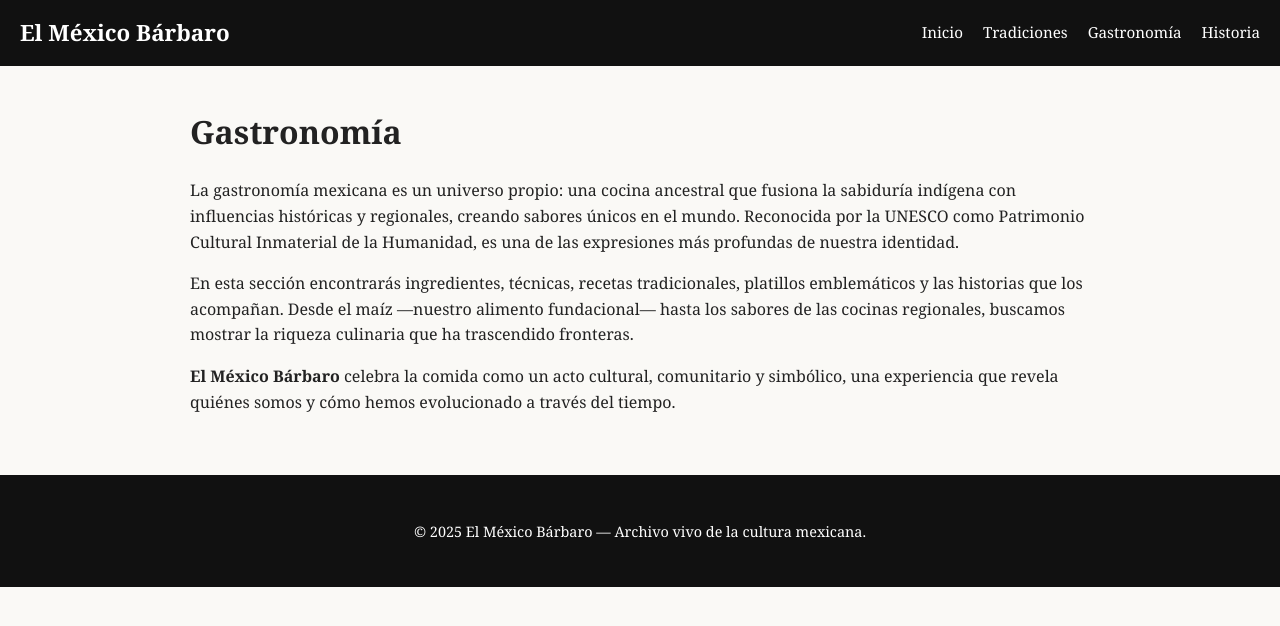
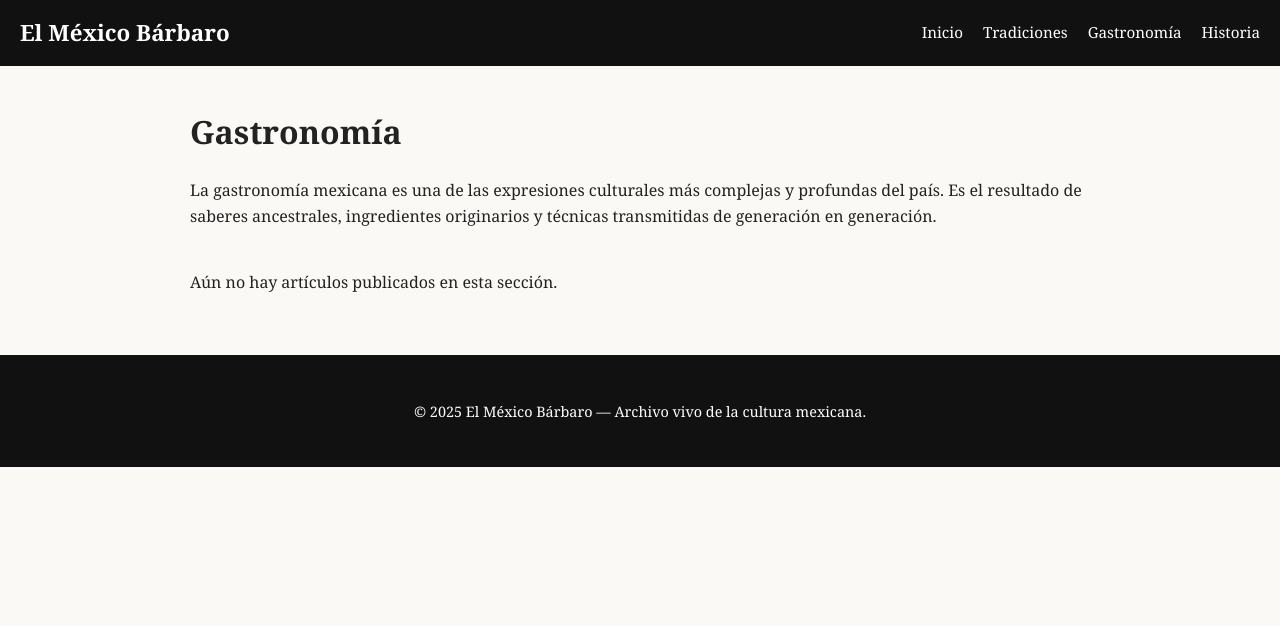
Before and after one commit to elbracamonte/elbracamonte.github.io, a Jekyll site: the page built from gastronomia/index.html, in a window 1280 px wide. Shown: the top 626 px of the page. Built offline with Jekyll 4.4.1, drawn with Linux system fonts in a browser that asks for light colours.

Commit message:
Update index.html

```diff
--- a/gastronomia/index.html
+++ b/gastronomia/index.html
@@ -6,19 +6,25 @@ title: Gastronomía
 <h1>Gastronomía</h1>
 
 <p>
-La gastronomía mexicana es un universo propio: una cocina ancestral que fusiona la
-sabiduría indígena con influencias históricas y regionales, creando sabores únicos en el mundo.
-Reconocida por la UNESCO como Patrimonio Cultural Inmaterial de la Humanidad, es una de las
-expresiones más profundas de nuestra identidad.
+La gastronomía mexicana es una de las expresiones culturales más complejas y profundas del país.
+Es el resultado de saberes ancestrales, ingredientes originarios y técnicas transmitidas de
+generación en generación.
 </p>
 
-<p>
-En esta sección encontrarás ingredientes, técnicas, recetas tradicionales, platillos emblemáticos
-y las historias que los acompañan. Desde el maíz —nuestro alimento fundacional— hasta los sabores
-de las cocinas regionales, buscamos mostrar la riqueza culinaria que ha trascendido fronteras.
-</p>
-
-<p>
-<strong>El México Bárbaro</strong> celebra la comida como un acto cultural, comunitario y simbólico,
-una experiencia que revela quiénes somos y cómo hemos evolucionado a través del tiempo.
-</p>
+<section class="post-list">
+  {% if site.categories.gastronomia %}
+    {% for post in site.categories.gastronomia %}
+      <article class="post-item">
+        <h2>
+          <a href="{{ post.url }}">{{ post.title }}</a>
+        </h2>
+        <p class="post-meta">
+          {{ post.date | date: "%d de %B de %Y" }}
+        </p>
+        <p>{{ post.excerpt }}</p>
+      </article>
+    {% endfor %}
+  {% else %}
+    <p>Aún no hay artículos publicados en esta sección.</p>
+  {% endif %}
+</section>
```
